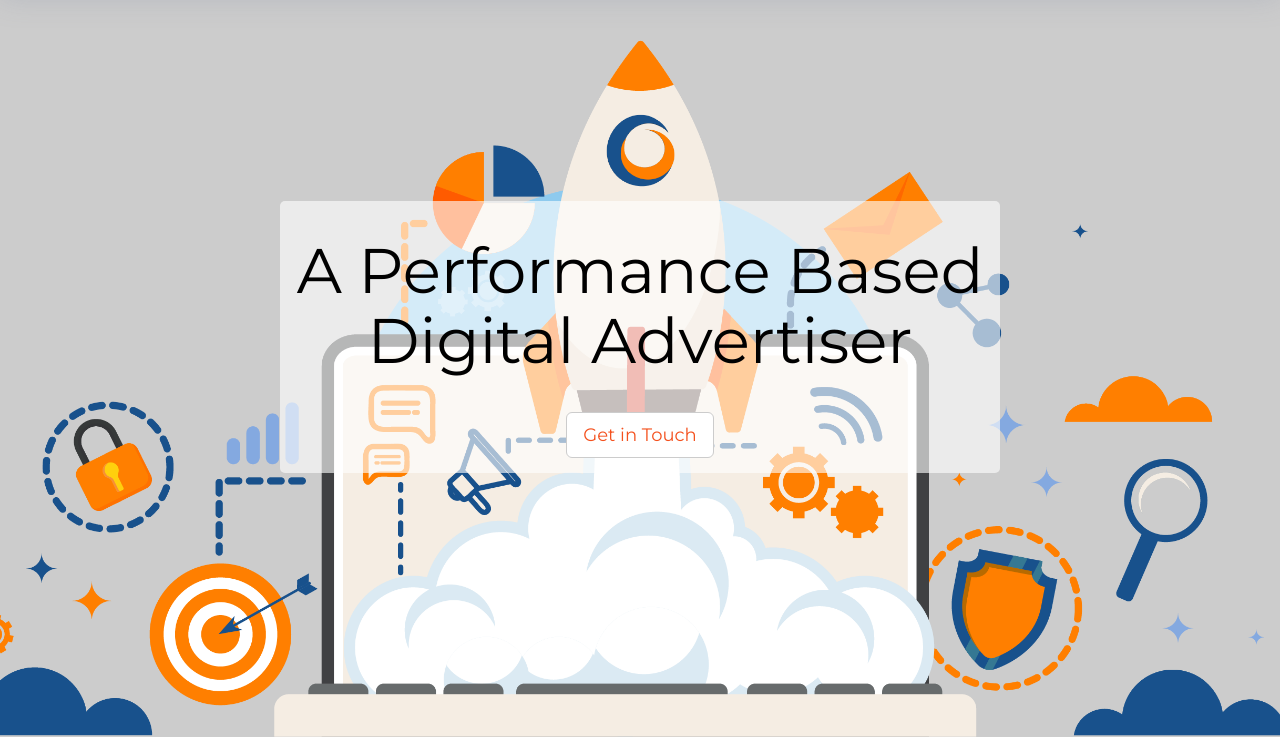
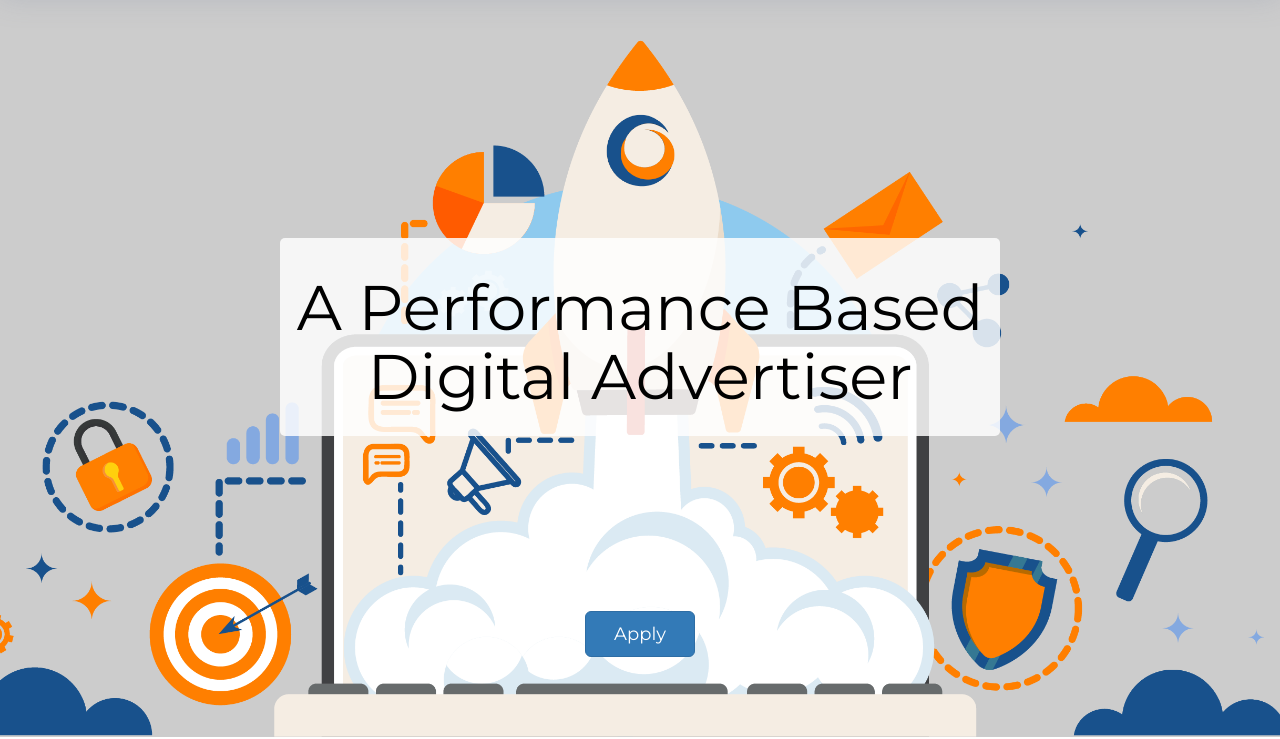
Before and after one commit to afifurrehman-brainx/umairTasks-DigitalAdvertiser, a plain HTML site: page option1/index.html in a window 1280 px wide. Shown: the part 63-802 px from the top of the page. Drawn offline with nearby package versions, Linux system fonts and the light colour scheme.

Commit message:
hero content changes

```diff
--- a/option1/assets/css/home.css
+++ b/option1/assets/css/home.css
@@ -331,7 +331,15 @@ footer .glyphicon {
     margin: auto;
     border-radius: 5px;
     padding: 15px;
-    background: #ffffff9e;
+    background: #ffffffd4;
+}
+
+.hero-btn {
+    position: absolute;
+    bottom: 80px;
+    left: 50%;
+    transform: translateX(-50%);
+    width: 110px;
 }
 
 
@@ -357,7 +365,6 @@ footer .glyphicon {
 .logo-image-footer img {
     border-radius: 5px;
     height: 40px;
-    margin-top: -8px;
 }
 
 img {
--- a/option1/index.html
+++ b/option1/index.html
@@ -42,18 +42,15 @@
         </div>
     </nav>
 
-    <div class="jumbotron text-center">
+    <div class="jumbotron text-center" style="max-width: 1440px;margin: auto;">
         <div class="jumbotron-body">
             <div class="container">
                 <div class="hero-content">
                     <h1>A Performance Based Digital Advertiser</h1>
-                    <br />
-                    <a href="https://offerlabs.everflowclient.io/affiliate/signup?p=7S5FB1" class="btn btn-default btn-lg">Get
-                        in Touch</a>
                 </div>
             </div>
         </div>
-
+        <a href="https://offerlabs.everflowclient.io/affiliate/signup?p=7S5FB1" class="btn btn-primary btn-lg hero-btn">Apply</a>
     </div>
 
     <!-- Container (About Section)  what we do -->
@@ -245,7 +242,7 @@
     <!-- <footer class="container-fluid text-center"> -->
 
     <div id='footer'>
-        <div class="container-fluid">
+        <div class="container">
 
 
 
```
